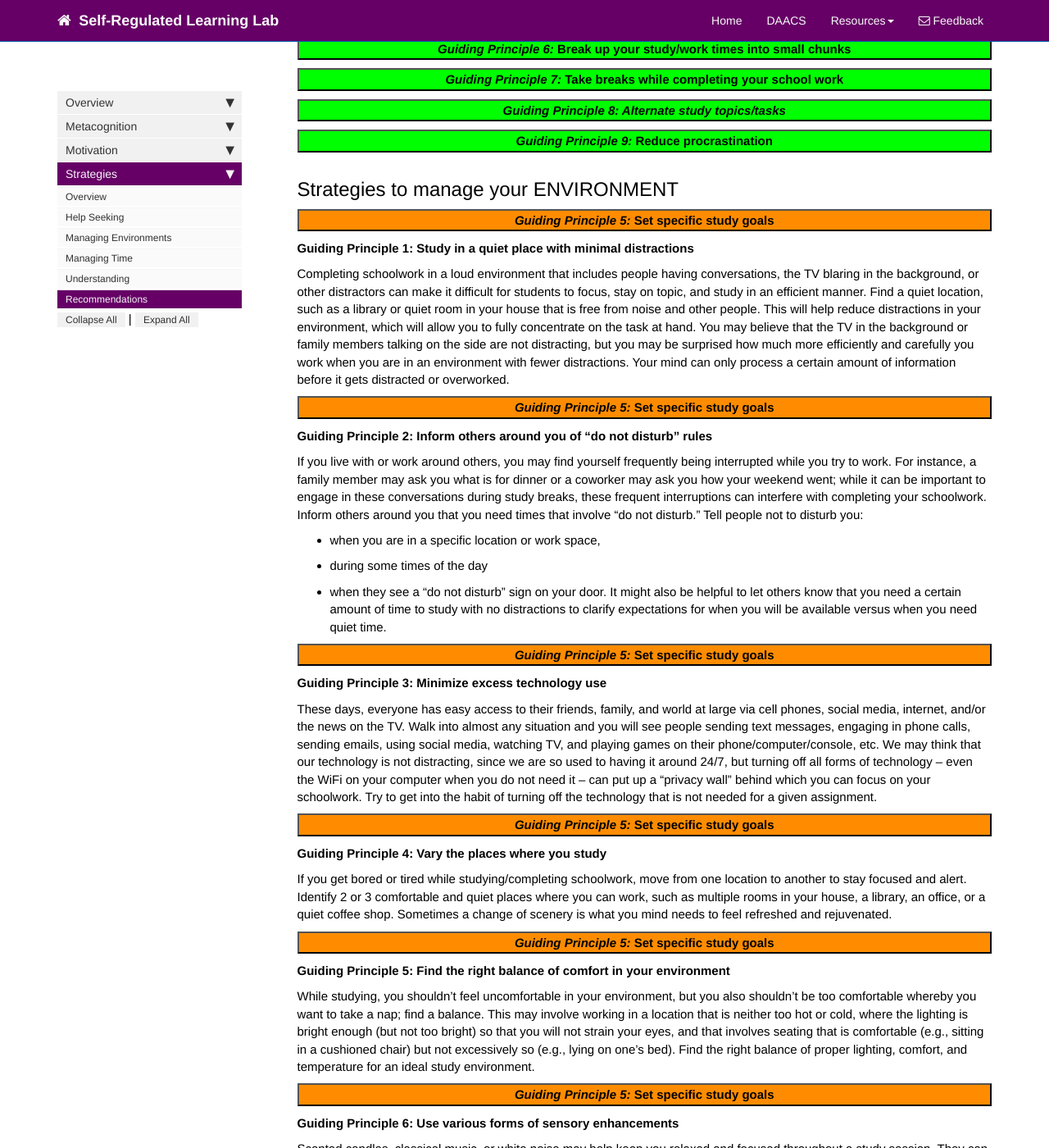
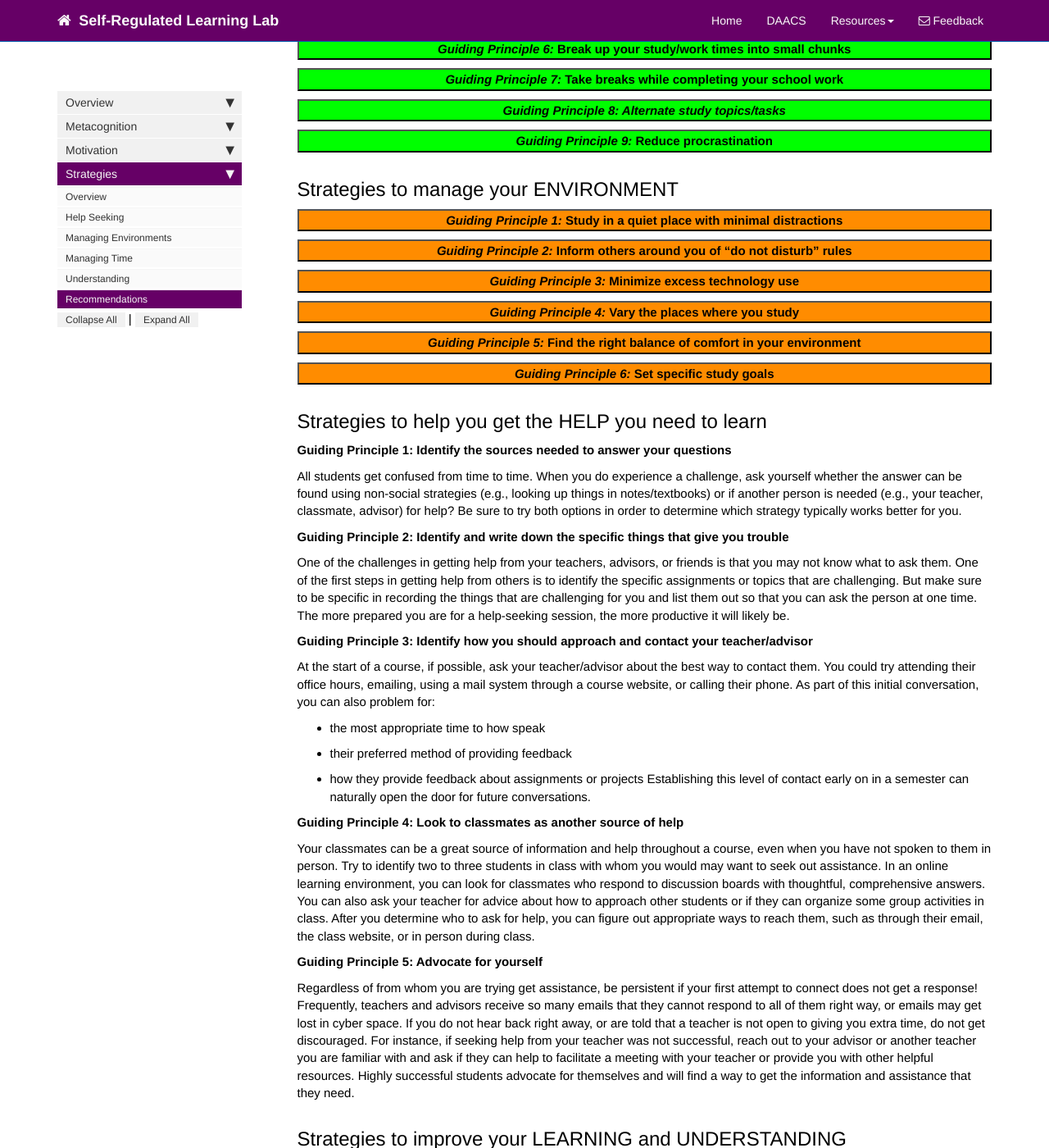
Before and after one commit to dfranklin02/SRL, a Jekyll site: the page built from docs/pages/strategies/strategies_recommendations.md, in a window 1280 px wide and 1400 px high, scrolled down 674 px. Shown: the whole window at 82% size. Built offline with Jekyll 4.4.1, drawn with Linux system fonts in a browser that asks for light colours; nearby versions of some CDN libraries; comment, search, counter and statistics services are not loaded; some of the changed text lies outside the part shown.

Commit message:
Update strategies_recommendations.md

```diff
--- a/docs/pages/strategies/strategies_recommendations.md
+++ b/docs/pages/strategies/strategies_recommendations.md
@@ -160,81 +160,62 @@ A first step to minimize a tendency to procrastinate, is to identify the types o
 
 ## Strategies to manage your ENVIRONMENT
 
-<button data-toggle="collapse" data-target="#environmentrec1" style="background-color:DarkOrange; width:100%"><b><i>Guiding Principle 5:</i> Set specific study goals</b></button>
+<button data-toggle="collapse" data-target="#environmentrec1" style="background-color:DarkOrange; width:100%"><b><i>Guiding Principle 1:</i> Study in a quiet place with minimal distractions</b></button>
 
 <div id="environmentrec1" class="collapse">
-Instead of deciding that you need to “study for the math test”, it may be helpful to develop smaller, and more specific goals. This can focus your study time and better estimate how long it will take you to complete each goal. Try to make your goals specific, such as “(1) read math chapter six on probability, and (2) study probability terms until I can recall 90% of the terms from memory.” You can then estimate how long each goal will take (e.g., “I need one hour to read chapter six and 30 minutes to study probability terms”) and decide when you will set aside time to accomplish the tasks (e.g., “I only have an hour to work on homework tonight, so I will read chapter six tonight and set aside 30 minutes to study tomorrow night”).
+Completing schoolwork in a loud environment that includes people having conversations, the TV blaring in the background, or other distractors can make it difficult for students to focus, stay on topic, and study in an efficient manner. Find a quiet location, such as a library or quiet room in your house that is free from noise and other people. This will help reduce distractions in your environment, which will allow you to fully concentrate on the task at hand. You may believe that the TV in the background or family members talking on the side are not distracting, but you may be surprised how much more efficiently and carefully you work when you are in an environment with fewer distractions. Your mind can only process a certain amount of information before it gets distracted or overworked.
 <br>
 <br>
 </div>
 
-**Guiding Principle 1: Study in a quiet place with minimal distractions**
-
-Completing schoolwork in a loud environment that includes people having conversations, the TV blaring in the background, or other distractors can make it difficult for students to focus, stay on topic, and study in an efficient manner. Find a quiet location, such as a library or quiet room in your house that is free from noise and other people. This will help reduce distractions in your environment, which will allow you to fully concentrate on the task at hand. You may believe that the TV in the background or family members talking on the side are not distracting, but you may be surprised how much more efficiently and carefully you work when you are in an environment with fewer distractions. Your mind can only process a certain amount of information before it gets distracted or overworked.
-
-<button data-toggle="collapse" data-target="#environmentrec2" style="background-color:DarkOrange; width:100%"><b><i>Guiding Principle 5:</i> Set specific study goals</b></button>
+<button data-toggle="collapse" data-target="#environmentrec2" style="background-color:DarkOrange; width:100%"><b><i>Guiding Principle 2:</i> Inform others around you of “do not disturb” rules</b></button>
 
 <div id="environmentrec2" class="collapse">
-Instead of deciding that you need to “study for the math test”, it may be helpful to develop smaller, and more specific goals. This can focus your study time and better estimate how long it will take you to complete each goal. Try to make your goals specific, such as “(1) read math chapter six on probability, and (2) study probability terms until I can recall 90% of the terms from memory.” You can then estimate how long each goal will take (e.g., “I need one hour to read chapter six and 30 minutes to study probability terms”) and decide when you will set aside time to accomplish the tasks (e.g., “I only have an hour to work on homework tonight, so I will read chapter six tonight and set aside 30 minutes to study tomorrow night”).
+If you live with or work around others, you may find yourself frequently being interrupted while you try to work. For instance, a family member may ask you what is for dinner or a coworker may ask you how your weekend went; while it can be important to engage in these conversations during study breaks, these frequent interruptions can interfere with completing your schoolwork. Inform others around you that you need times that involve “do not disturb.” Tell people not to disturb you:
+<ol>
+<li> when you are in a specific location or work space </li>
+<li> during certain times of the day </li>
+<li> when they see a “do not disturb” sign on your door </li>
+</ol>
+It might also be helpful to let others know that you need a certain amount of time to study with no distractions to clarify expectations for when you will be available versus when you need quiet time.
 <br>
 <br>
 </div>
 
-**Guiding Principle 2: Inform others around you of “do not disturb” rules**
-
-If you live with or work around others, you may find yourself frequently being interrupted while you try to work. For instance, a family member may ask you what is for dinner or a coworker may ask you how your weekend went; while it can be important to engage in these conversations during study breaks, these frequent interruptions can interfere with completing your schoolwork. Inform others around you that you need times that involve “do not disturb.” Tell people not to disturb you:
-- when you are in a specific location or work space,
-- during some times of the day
-- when they see a “do not disturb” sign on your door.
-It might also be helpful to let others know that you need a certain amount of time to study with no distractions to clarify expectations for when you will be available versus when you need quiet time.
-
-<button data-toggle="collapse" data-target="#environmentrec3" style="background-color:DarkOrange; width:100%"><b><i>Guiding Principle 5:</i> Set specific study goals</b></button>
+<button data-toggle="collapse" data-target="#environmentrec3" style="background-color:DarkOrange; width:100%"><b><i>Guiding Principle 3:</i> Minimize excess technology use</b></button>
 
 <div id="environmentrec3" class="collapse">
-Instead of deciding that you need to “study for the math test”, it may be helpful to develop smaller, and more specific goals. This can focus your study time and better estimate how long it will take you to complete each goal. Try to make your goals specific, such as “(1) read math chapter six on probability, and (2) study probability terms until I can recall 90% of the terms from memory.” You can then estimate how long each goal will take (e.g., “I need one hour to read chapter six and 30 minutes to study probability terms”) and decide when you will set aside time to accomplish the tasks (e.g., “I only have an hour to work on homework tonight, so I will read chapter six tonight and set aside 30 minutes to study tomorrow night”).
+These days, everyone has easy access to their friends, family, and world at large via cell phones, social media, internet, and/or the news on the TV. Walk into almost any situation and you will see people sending text messages, engaging in phone calls, sending emails, using social media, watching TV, and playing games on their phone/computer/console, etc. We may think that our technology is not distracting, since we are so used to having it around 24/7, but turning off all forms of technology – even the WiFi on your computer when you do not need it – can put up a “privacy wall” behind which you can focus on your schoolwork. Try to get into the habit of turning off the technology that is not needed for a given assignment.
 <br>
 <br>
 </div>
 
-**Guiding Principle 3: Minimize excess technology use**
-
-These days, everyone has easy access to their friends, family, and world at large via cell phones, social media, internet, and/or the news on the TV. Walk into almost any situation and you will see people sending text messages, engaging in phone calls, sending emails, using social media, watching TV, and playing games on their phone/computer/console, etc. We may think that our technology is not distracting, since we are so used to having it around 24/7, but turning off all forms of technology – even the WiFi on your computer when you do not need it – can put up a “privacy wall” behind which you can focus on your schoolwork. Try to get into the habit of turning off the technology that is not needed for a given assignment.
-
-<button data-toggle="collapse" data-target="#environmentrec4" style="background-color:DarkOrange; width:100%"><b><i>Guiding Principle 5:</i> Set specific study goals</b></button>
+<button data-toggle="collapse" data-target="#environmentrec4" style="background-color:DarkOrange; width:100%"><b><i>Guiding Principle 4:</i> Vary the places where you study</b></button>
 
 <div id="environmentrec4" class="collapse">
-Instead of deciding that you need to “study for the math test”, it may be helpful to develop smaller, and more specific goals. This can focus your study time and better estimate how long it will take you to complete each goal. Try to make your goals specific, such as “(1) read math chapter six on probability, and (2) study probability terms until I can recall 90% of the terms from memory.” You can then estimate how long each goal will take (e.g., “I need one hour to read chapter six and 30 minutes to study probability terms”) and decide when you will set aside time to accomplish the tasks (e.g., “I only have an hour to work on homework tonight, so I will read chapter six tonight and set aside 30 minutes to study tomorrow night”).
+If you get bored or tired while studying/completing schoolwork, move from one location to another to stay focused and alert. Identify 2 or 3 comfortable and quiet places where you can work, such as multiple rooms in your house, a library, an office, or a quiet coffee shop. Sometimes a change of scenery is what you mind needs to feel refreshed and rejuvenated.
 <br>
 <br>
 </div>
 
-**Guiding Principle 4: Vary the places where you study**
-
-If you get bored or tired while studying/completing schoolwork, move from one location to another to stay focused and alert. Identify 2 or 3 comfortable and quiet places where you can work, such as multiple rooms in your house, a library, an office, or a quiet coffee shop. Sometimes a change of scenery is what you mind needs to feel refreshed and rejuvenated.
-
-<button data-toggle="collapse" data-target="#environmentrec5" style="background-color:DarkOrange; width:100%"><b><i>Guiding Principle 5:</i> Set specific study goals</b></button>
+<button data-toggle="collapse" data-target="#environmentrec5" style="background-color:DarkOrange; width:100%"><b><i>Guiding Principle 5:</i> Find the right balance of comfort in your environment</b></button>
 
 <div id="environmentrec5" class="collapse">
-Instead of deciding that you need to “study for the math test”, it may be helpful to develop smaller, and more specific goals. This can focus your study time and better estimate how long it will take you to complete each goal. Try to make your goals specific, such as “(1) read math chapter six on probability, and (2) study probability terms until I can recall 90% of the terms from memory.” You can then estimate how long each goal will take (e.g., “I need one hour to read chapter six and 30 minutes to study probability terms”) and decide when you will set aside time to accomplish the tasks (e.g., “I only have an hour to work on homework tonight, so I will read chapter six tonight and set aside 30 minutes to study tomorrow night”).
+While studying, you shouldn’t feel uncomfortable in your environment, but you also shouldn’t be too comfortable whereby you want to take a nap; find a balance. This may involve working in a location that is neither too hot or cold, where the lighting is bright enough (but not too bright) so that you will not strain your eyes, and that involves seating that is comfortable (e.g., sitting in a cushioned chair) but not excessively so (e.g., lying on one’s bed). Find the right balance of proper lighting, comfort, and temperature for an ideal study environment.
 <br>
 <br>
 </div>
 
-**Guiding Principle 5: Find the right balance of comfort in your environment**
-
-While studying, you shouldn’t feel uncomfortable in your environment, but you also shouldn’t be too comfortable whereby you want to take a nap; find a balance. This may involve working in a location that is neither too hot or cold, where the lighting is bright enough (but not too bright) so that you will not strain your eyes, and that involves seating that is comfortable (e.g., sitting in a cushioned chair) but not excessively so (e.g., lying on one’s bed). Find the right balance of proper lighting, comfort, and temperature for an ideal study environment.
-
-<button data-toggle="collapse" data-target="#environmentrec6" style="background-color:DarkOrange; width:100%"><b><i>Guiding Principle 5:</i> Set specific study goals</b></button>
+<button data-toggle="collapse" data-target="#environmentrec6" style="background-color:DarkOrange; width:100%"><b><i>Guiding Principle 6:</i> Set specific study goals</b></button>
 
 <div id="environmentrec6" class="collapse">
-Instead of deciding that you need to “study for the math test”, it may be helpful to develop smaller, and more specific goals. This can focus your study time and better estimate how long it will take you to complete each goal. Try to make your goals specific, such as “(1) read math chapter six on probability, and (2) study probability terms until I can recall 90% of the terms from memory.” You can then estimate how long each goal will take (e.g., “I need one hour to read chapter six and 30 minutes to study probability terms”) and decide when you will set aside time to accomplish the tasks (e.g., “I only have an hour to work on homework tonight, so I will read chapter six tonight and set aside 30 minutes to study tomorrow night”).
+Scented candles, classical music, or white noise may help keep you relaxed and focused throughout a study session. They can provide appropriate sensory enhancements, which can make studying feel easier, without distracting you from your work. Obviously, these things only work if YOU learn that they actually help you. Different people have different ways to relax and induce relaxation. Use those that work best for you.
 <br>
 <br>
 </div>
 
-**Guiding Principle 6: Use various forms of sensory enhancements**
 
-Scented candles, classical music, or white noise may help keep you relaxed and focused throughout a study session. They can provide appropriate sensory enhancements, which can make studying feel easier, without distracting you from your work. Obviously, these things only work if YOU learn that they actually help you. Different people have different ways to relax and induce relaxation. Use those that work best for you.
+
 
 
 ## Strategies to help you get the HELP you need to learn
```
